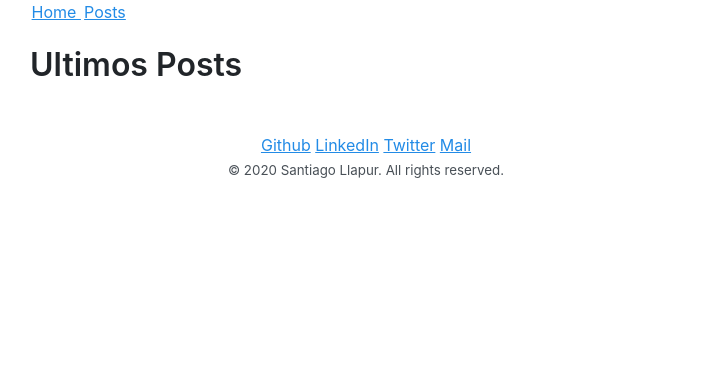
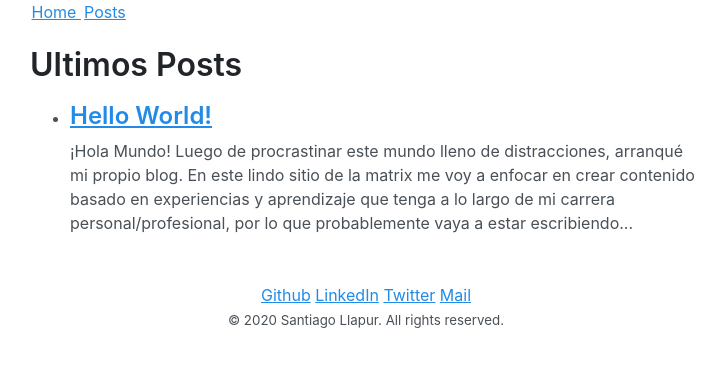
Before and after one commit to SantiLl/blog, a Jekyll site: the page built from posts.html, in a window 1280 px wide. Shown: the top 367 px of the page, without its empty margins (274-999 px from the left). Built offline with Jekyll 4.4.1, drawn with Linux system fonts in a browser that asks for light colours.

Commit message:
fix[post]: Add date and premalink

```diff
--- a/_posts/hello-world.markdown
+++ b/_posts/2020-11-21-hello-world.markdown
@@ -2,6 +2,7 @@
 layout: post
 title:  "Hello World!"
 date:   2020-11-21 09:00:00 -0300
+permalink: hello-world
 ---
 ¡Hola Mundo! Luego de procrastinar este mundo lleno de distracciones, arranqué mi propio blog. En este lindo sitio de la matrix me voy a enfocar en crear contenido basado en experiencias y aprendizaje que tenga a lo largo de mi carrera personal/profesional, por lo que probablemente vaya a estar escribiendo sobre software, emprendimientos, y otras yerbas.
 
@@ -9,13 +10,13 @@ date:   2020-11-21 09:00:00 -0300
 
 ### Falta de contenido de desarrollo para gente de habla hispana
 A pesar que el Español es el cuarto idioma con más hablantes nativos en el mundo, solo abarca el [4% total de la información en la internet](https://w3techs.com/technologies/overview/content_language), siendo el Inglés como predominante con el 60%. Probablemente muchas de las cosas las cuales este hablando carecen de su existencia en el Español.
-### Generar una marca personal
-Un blog personal puede ser un canal más para venderse a la hora de desarrollar un camino profesional. Creo que puede generar oportunidades interesantes a futuro. Además ahora puedo sobrar a mis amigos/familiares diciendo que tengo _mi propia pagina web._
 ### Reforzar aprendizajes
-Una gran hack para retener mejor la información que se genera al aprender cosas nuevas es intentando explicarlas de la forma más simple posible, qué es lo que voy a estar intentando hacer en mis siguientes publicaciones.
+Una gran hack para retener mejor la información que se genera al aprender cosas nuevas es intentando explicarlas de la forma más simple posible, que es lo que voy a estar intentando hacer en mis siguientes publicaciones.
 ### Mejorar la calidad de escritura
 La comunicación es un soft-skill imprescindible, más que nada hoy en día donde todo es remoto, dar un mensaje preciso puede acortar las idas y vueltas entregando como resultado una mejora en términos de eficiencia.
 ### Aportar mi granito de arena en el mundo
 El típico cliché, pero las tecnologías e información open source aportaron muchísimo a mi vida (y a la de todos), espero poder devolver ese agradecimiento de alguna forma a este mundo, y este blog puede ser una de esas muchas maneras. Así que con tal de que lo que escriba acá le afecte a una sola persona, ya me voy a sentir satisfecho.
+### Generar una marca personal
+Un blog personal puede ser un canal más para venderse a la hora de desarrollar un camino profesional. Creo que puede generar oportunidades interesantes a futuro. Además ahora puedo sobrar a mis amigos/familiares diciendo que tengo _mi propia pagina web._
 
 Aprovecho para comentar el tech-stack con el que armé esta página. Como framework use [Jekyll](https://jekyllrb.com) que permite crear contenido estático muy fácilmente, a este no le agregué mucho contenido extra, solo un poco de estilos para hacer un diseño minimalista. Luego, uso [Github Pages](https://pages.github.com/) para hostear todo el contenido.
```
